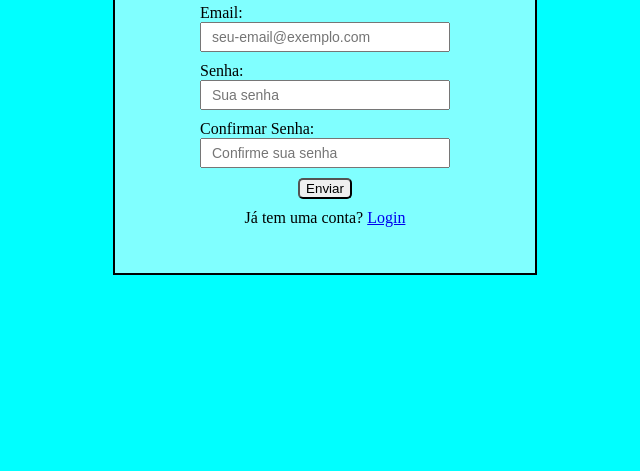
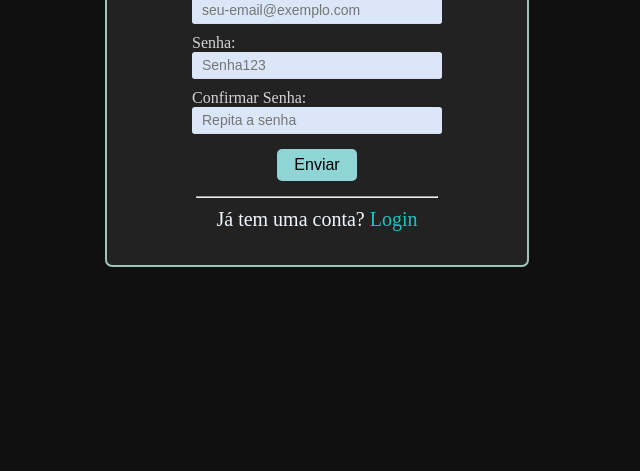
Before and after one commit to MatheusRodriguesST/JogoDaForca-Ifes, a plain HTML site: page src/html/signup.html in a window 1280 px wide. Shown: the part 345-816 px from the top of the page, without its empty margins (323-963 px from the left). Drawn offline with Linux system fonts and the light colour scheme.

Commit message:
Mudança no HTML e CSS do Login e Cadastro
Adicionado uma aparência mais "limpa" a página de cadastro e login,  com foco em finalizar a parte CSS.

```diff
--- a/src/css/forms.css
+++ b/src/css/forms.css
@@ -1,6 +1,10 @@
 /*Estilização da página de Login e de Cadastro*/
 
-/* Body ocupando toda a página e deixando tudo ao centro */
+*{
+    margin: 0px;
+    padding: 0px;
+}
+
 body{
     width: 100%;
     height: 100vh;
@@ -8,30 +12,43 @@ body{
     display: flex;
     align-items: center;
     justify-content: center;
-    background-color: aqua;
+    background-color: rgb(16, 16, 16);
 }
 
-/* Form deixando tudo ao centro, com altura e largura personalizada e borda preta */
 form{
     display: flex;
     flex-direction: column;
     align-items: center;
     justify-content: center;
-    border: 2px solid black;
+    border: 2px solid rgb(160, 197, 184);
     padding: 10px;
+    background-color: #35353580;
+    border-radius: 7px;
+}
+
+.formulario-cadastro{
+    display: flex;
+    flex-direction: column;
+    align-items: center;
+    justify-content: center;
     width: 400px;
     height: 400px;
-    background-color: #ffffff80;
 }
 
-/* Input com largura e altura personalizada, fonte especificada e margem */
 input{
     padding: 5px 10px;
     margin: 2px;
     font-size: 14px;
+    background-color: rgb(219, 231, 249);
+    border-radius: 3px;
+    border: 0px;
+    border-bottom: 1.5px solid rgb(219, 219, 238);
 }
 
-/* Div's das informações*/
+input:focus{
+    border: 2px solid black;
+}
+
 .nome-container,
 .email-container,
 .senha-container,
@@ -42,7 +59,6 @@ input{
     flex-direction: column;
 }
 
-/* Div's das informações e seus inputs*/
 .nome-container input,
 .email-container input,
 .senha-container input,
@@ -50,35 +66,90 @@ input{
     margin: 0px;
 }
 
-/* Botão com margem e borda */
 button{
-    margin: 5px;
+    margin: 10px;
     border-radius: 5px;
+    border: 2px solid rgb(144, 213, 213);
+    padding: 5px 15px;
+    background-color: rgb(144, 213, 213);
+    font-size: 16px;
+    cursor: pointer;
+    transition: all .4s ease-out;
 }
 
-/* Título "Cadastro" com margem */
+button:hover{
+    background-color: rgb(70, 172, 246);
+    font-size: 18px;
+}
+
 h1{
     margin: 5px;
+    font-size: 35px;
+    color: rgb(240, 240, 240);
 }
 
-/* Div da correção de informação */
-.enviado{
+.texto{
+    color:rgb(210, 213, 215);
+}
+
+.enviado-cadastro{
     border: 2px solid rgb(72, 174, 72);
     background-color: rgb(194, 247, 194);
     color: rgb(51, 51, 51);
-    width: 300px;
-    padding: 12px;
+    width: 250px;
+    padding: 8px;
     border-radius: 5px;
-    margin: 5px;
+    margin: 3px;
     display: none;
 }
 
 p{
-    margin: 5px;
+    margin: 10px;
+    font-size: 20px;
+    color: aliceblue;
 }
 
 a{
     margin: 0px;
-    transition: background-color 0.5s ease, width 0.5s ease;
-    transition-delay: 0.5s;
+    text-decoration: none;
+    cursor: pointer;
+    color: rgb(21, 197, 197);
+    transition: all .4s ease-out;
 }
+
+a:hover{
+    color: rgb(103, 132, 246);
+    font-size: 22px;
+}
+
+hr{
+    margin-top: 5px;
+    width: 60%;
+    background-color: white;
+    margin: 2px solid white;
+}
+
+.formulario-login{
+    display: flex;
+    flex-direction: column;
+    justify-content: center;
+    align-items: center;
+    height: 300px;
+    width: 350px;
+}
+
+.enviado-login{
+    border: 2px solid rgb(72, 174, 72);
+    background-color: rgb(194, 247, 194);
+    color: rgb(51, 51, 51);
+    width: 250px;
+    padding: 8px;
+    border-radius: 5px;
+    margin: 3px;
+    display: none;
+}
+
+.botao-login{
+    margin: 10px;
+    padding: 5px 13px;
+}
--- a/src/html/signup.html
+++ b/src/html/signup.html
@@ -11,39 +11,43 @@
  <body>
    <!-- Inicio do formulário de cadastro -->
    <form id="formCadastro">
+      <div class="formulario-cadastro">
          <h1>Cadastro</h1>
 
          <!-- Local onde será informado se esta correto ou não os preenchimentos do cadastro -->
-      <div class="enviado" id="enviado">ola</div>
+         <div class="enviado-cadastro" id="enviado">ola</div>
 
          <!-- Informação - Nome -->
          <div class="nome-container">
-         <div>Nome:</div>
+            <div class="texto">Nome:</div>
             <input type="text" id="nome" placeholder="Seu nome" required>
          </div>
 
          <!-- Informação - Email -->
          <div class="email-container">
-         <div>Email:</div>
+            <div class="texto">Email:</div>
             <input type="email" id="email" placeholder="seu-email@exemplo.com" required>
          </div>
 
          <!-- Informação - Senha -->
          <div class="senha-container">
-         <div>Senha:</div>
-         <input type="password" id="senha" placeholder="Sua senha" required>
+            <div class="texto">Senha:</div>
+            <input type="password" id="senha" placeholder="Senha123" required>
          </div>
 
          <!-- Informação - Confirmar Senha -->
          <div class="confirSenha-container">
-         <div>Confirmar Senha:</div>
-         <input type="password" id="confirmar-senha" placeholder="Confirme sua senha" required>
+            <div class="texto">Confirmar Senha:</div>
+            <input type="password" id="confirmar-senha" placeholder="Repita a senha" required>
          </div>
 
          <!-- Botão para envio do formulário -->
          <button type="submit">Enviar</button>
 
+         <hr>
+
          <p>Já tem uma conta? <a href="login.html" onclick="MudarLogin()">Login</a></p>
+      </div>
    </form>
    <!-- Fim do formulário de cadastro -->
 
```
Also changed, not shown: src/html/login.html (+8 -4 lines). Lines whose indentation alone changed are shown as unchanged.
